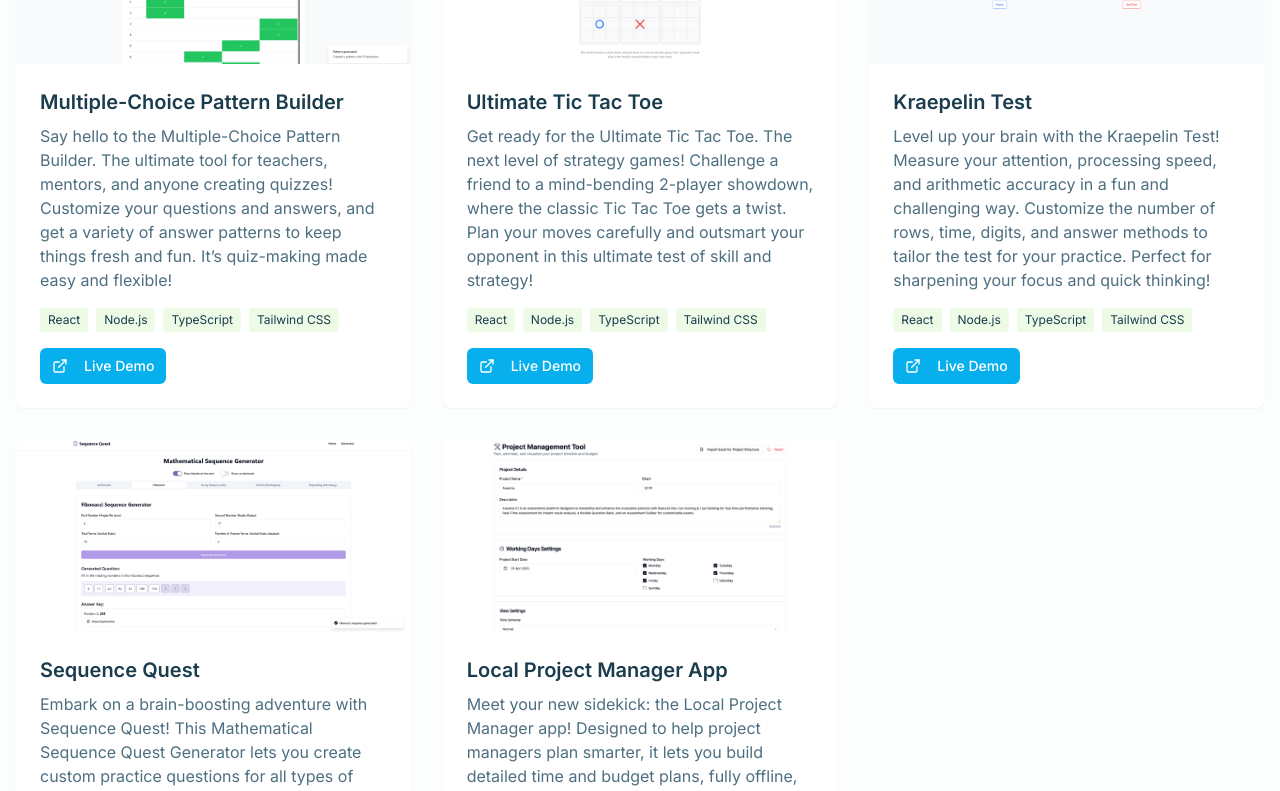
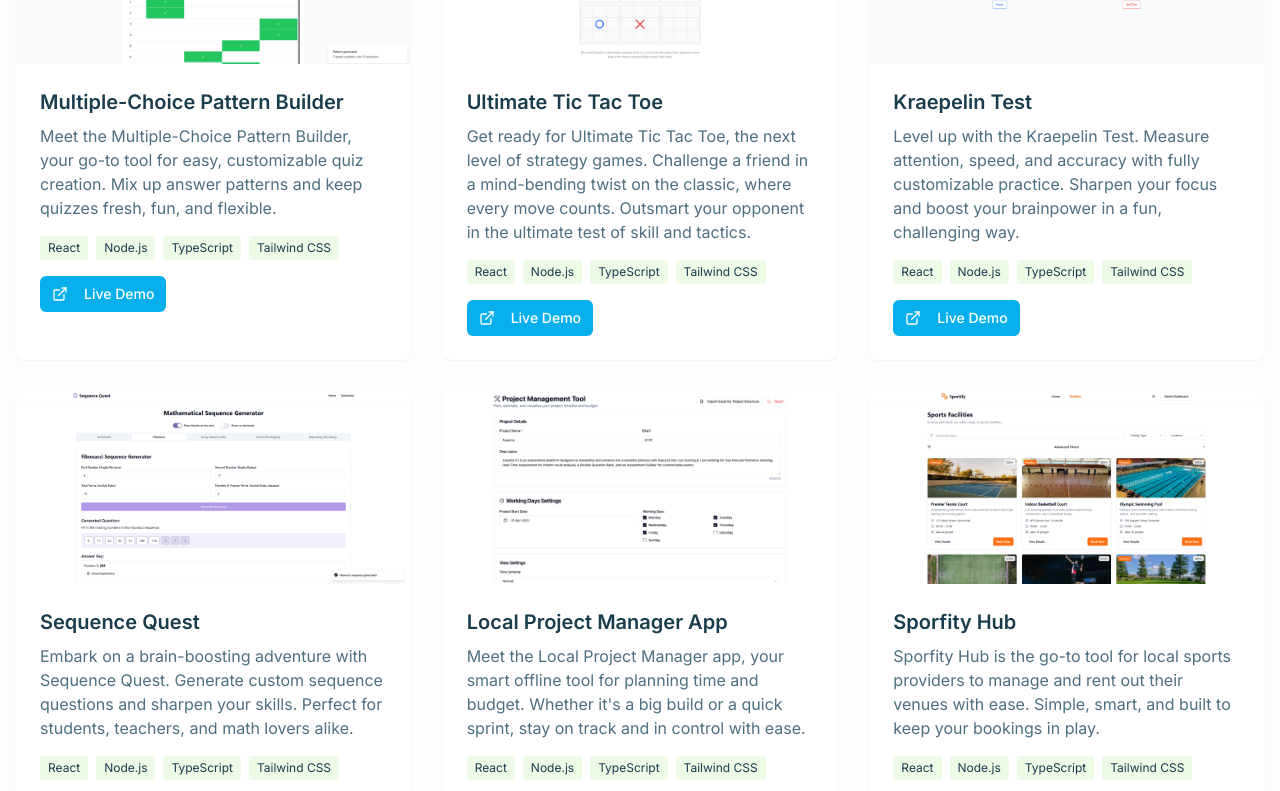
Before and after one commit to cikalT/itsme, a React (Vite) app: page /itsme/projects in a window 1280 px wide. Shown: the part 380-1171 px from the top of the page. Built offline with nearby package versions, Linux system fonts and the light colour scheme.

Commit message:
add sportify hub

```diff
--- a/src/data/imageMap.ts
+++ b/src/data/imageMap.ts
@@ -24,6 +24,7 @@ import portoPattern from '@/asset/porto/pattern.png';
 import portoSequence from '@/asset/porto/sequence.png';
 import portoTicTac from '@/asset/porto/tic-tac.png';
 import portoManager from '@/asset/porto/manager.png';
+import portoSportify from '@/asset/porto/sportify-hub.png';
 
 
 export const imageMap: Record<string, string> = {
@@ -53,4 +54,5 @@ export const imageMap: Record<string, string> = {
   portoSequence: portoSequence,
   portoTicTac: portoTicTac,
   portoManager: portoManager,
+  portoSportify: portoSportify,
 };
--- a/src/data/projects.json
+++ b/src/data/projects.json
@@ -3,7 +3,7 @@
   {
     "id": 1,
     "title": "Multiple-Choice Pattern Builder",
-    "description": "Say hello to the Multiple-Choice Pattern Builder. The ultimate tool for teachers, mentors, and anyone creating quizzes! Customize your questions and answers, and get a variety of answer patterns to keep things fresh and fun. It’s quiz-making made easy and flexible!",
+    "description": "Meet the Multiple-Choice Pattern Builder, your go-to tool for easy, customizable quiz creation. Mix up answer patterns and keep quizzes fresh, fun, and flexible.",
     "tags": ["React", "Node.js", "TypeScript", "Tailwind CSS"],
     "image": "portoPattern",
     "demoUrl": "https://answer-grid-maker.vercel.app/"
@@ -11,7 +11,7 @@
   {
     "id": 2,
     "title": "Ultimate Tic Tac Toe",
-    "description": "Get ready for the Ultimate Tic Tac Toe. The next level of strategy games! Challenge a friend to a mind-bending 2-player showdown, where the classic Tic Tac Toe gets a twist. Plan your moves carefully and outsmart your opponent in this ultimate test of skill and strategy!",
+    "description": "Get ready for Ultimate Tic Tac Toe, the next level of strategy games. Challenge a friend in a mind-bending twist on the classic, where every move counts. Outsmart your opponent in the ultimate test of skill and tactics.",
     "tags": [
       "React",
       "Node.js",
@@ -24,7 +24,7 @@
   {
     "id": 3,
     "title": "Kraepelin Test",
-    "description": "Level up your brain with the Kraepelin Test! Measure your attention, processing speed, and arithmetic accuracy in a fun and challenging way. Customize the number of rows, time, digits, and answer methods to tailor the test for your practice. Perfect for sharpening your focus and quick thinking!",
+    "description": "Level up with the Kraepelin Test. Measure attention, speed, and accuracy with fully customizable practice. Sharpen your focus and boost your brainpower in a fun, challenging way.",
     "tags": [
       "React",
       "Node.js",
@@ -37,7 +37,7 @@
   {
     "id": 4,
     "title": "Sequence Quest",
-    "description": "Embark on a brain-boosting adventure with Sequence Quest! This Mathematical Sequence Quest Generator lets you create custom practice questions for all types of sequences. Whether you're a student, teacher, or math enthusiast, it's the perfect tool to level up your sequence-solving skills!",
+    "description": "Embark on a brain-boosting adventure with Sequence Quest. Generate custom sequence questions and sharpen your skills. Perfect for students, teachers, and math lovers alike.",
     "tags": [
       "React",
       "Node.js",
@@ -50,7 +50,7 @@
   {
     "id": 5,
     "title": "Local Project Manager App",
-    "description": "Meet your new sidekick: the Local Project Manager app! Designed to help project managers plan smarter, it lets you build detailed time and budget plans, fully offline, and lightning-fast. Whether you're mapping out a big build or a small sprint, this tool keeps your project on track and under control.",
+    "description": "Meet the Local Project Manager app, your smart offline tool for planning time and budget. Whether it's a big build or a quick sprint, stay on track and in control with ease.",
     "tags": [
       "React",
       "Node.js",
@@ -59,5 +59,18 @@
     ],
     "image": "portoManager",
     "demoUrl": "https://local-project-manager.vercel.app/"
+  },
+  {
+    "id": 6,
+    "title": "Sporfity Hub",
+    "description": "Sporfity Hub is the go-to tool for local sports providers to manage and rent out their venues with ease. Simple, smart, and built to keep your bookings in play.",
+    "tags": [
+      "React",
+      "Node.js",
+      "TypeScript",
+      "Tailwind CSS"
+    ],
+    "image": "portoSportify",
+    "demoUrl": "https://sportify-hub-rho.vercel.app/"
   }
 ]
```
Also changed, not shown: src/asset/porto/sportify-hub.png (added).
